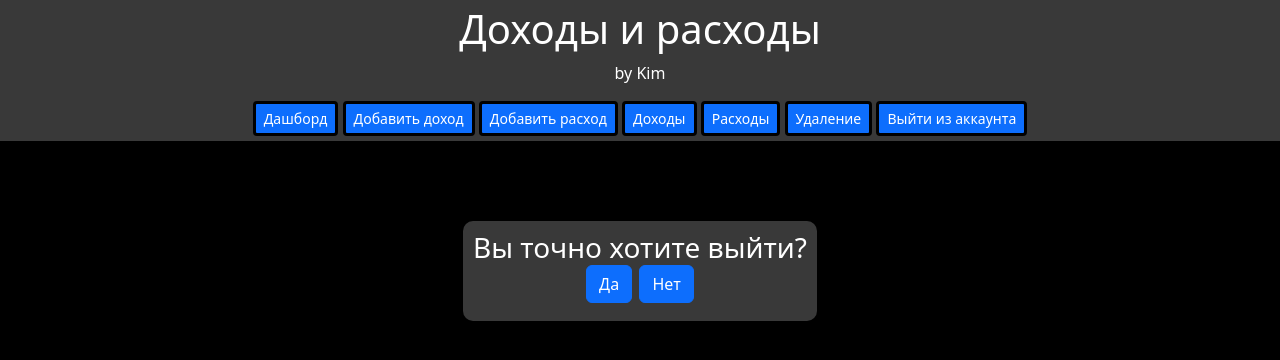
After one commit to Kimka-x37/additions_and_substractions, a Django app: page /dashboard/logout_page in a window 1280 px wide. The commit adds this page. Shown: the top 360 px of the page. Run offline with Django 4.2, Linux system fonts and the light colour scheme; a user stored in the database is signed in.

Commit message:
Added_logout_page

```diff
--- a/dashboard/templates/dashboard/index.html
+++ b/dashboard/templates/dashboard/index.html
@@ -50,7 +50,7 @@
             <a class="a btn btn-primary btn-sm" href="{% url 'additions' %}">Доходы</a>
             <a class="a btn btn-primary btn-sm" href="{% url 'substractions' %}">Расходы</a>
             <a class="a btn btn-primary btn-sm" href="{% url 'delete_page' %}">Удаление</a>
-            <a class="a btn btn-primary btn-sm" href="{% url 'logout' %}">Выйти из аккаунта</a>
+            <a class="a btn btn-primary btn-sm" href="{% url 'logout_page' %}">Выйти из аккаунта</a>
         </nav>
     </div>
     {% block main %}
--- /dev/null
+++ b/dashboard/templates/dashboard/logout.html
@@ -0,0 +1,11 @@
+{% extends "dashboard/index.html" %}
+
+{% block title %}Выход из аккаунта{% endblock %}
+
+{% block main %}
+<div class="container">
+    <h3>Вы точно хотите выйти?<br>
+    <a href="{% url 'logout' %}" class="btn btn-primary">Да</a>
+    <a href="{% url 'dashboard' %}" class="btn btn-primary">Нет</a>
+</div>
+{% endblock %}
--- a/dashboard/urls.py
+++ b/dashboard/urls.py
@@ -9,5 +9,6 @@ urlpatterns = [
     path('substractions', views.substractions, name='substractions'),
     path('delete_page', views.delete_page, name='delete_page'),
     path('delete_page/<int:id>', views.delete, name='delete'),
+    path('logout_page', views.logout_page, name='logout_page'),
     path('logout', views.logout_view, name='logout')
 ]
--- a/dashboard/views.py
+++ b/dashboard/views.py
@@ -14,6 +14,10 @@ def dashboard(request):
         'username': username,
         'transactions':transactions,
         'sum':transactions_sum})
+
+@login_required(login_url='home')
+def logout_page(request):
+    return render(request, 'dashboard/logout.html')
 
 @login_required(login_url='home')
 def logout_view(request):
```
Also changed, not shown: 1 other file.
